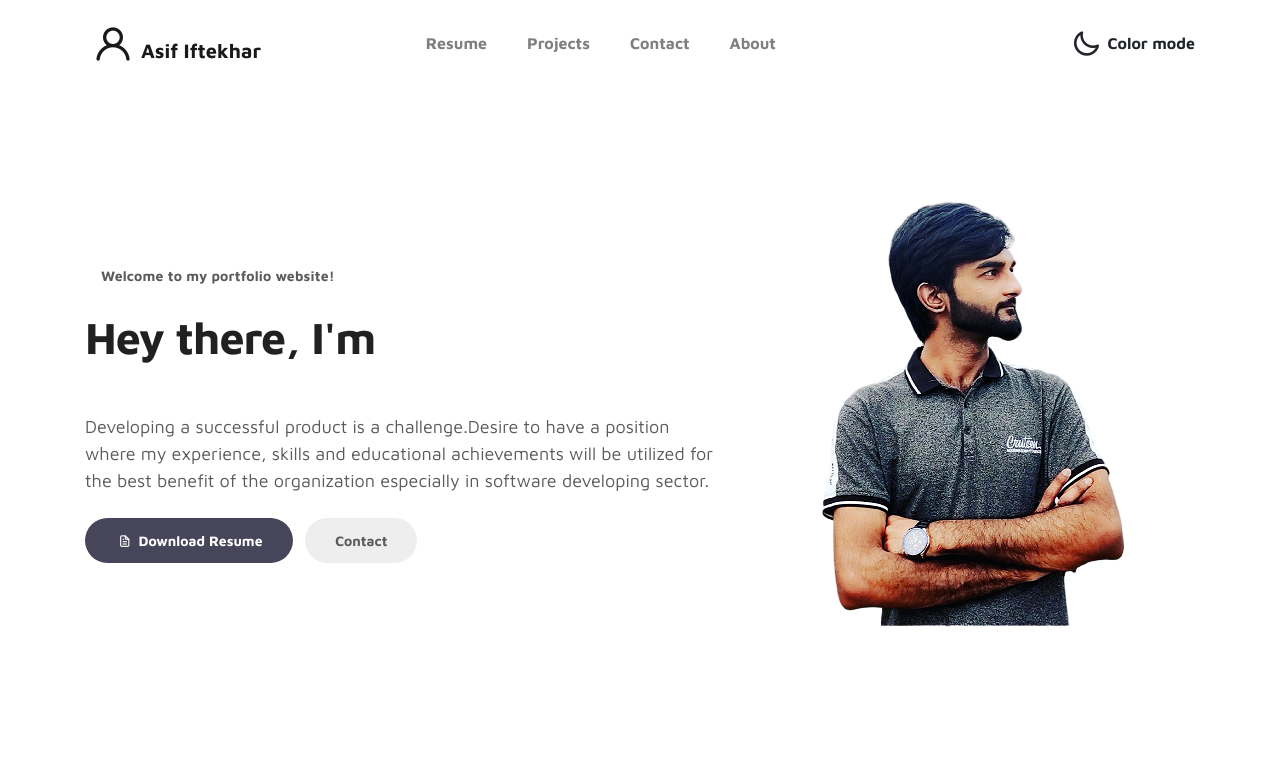
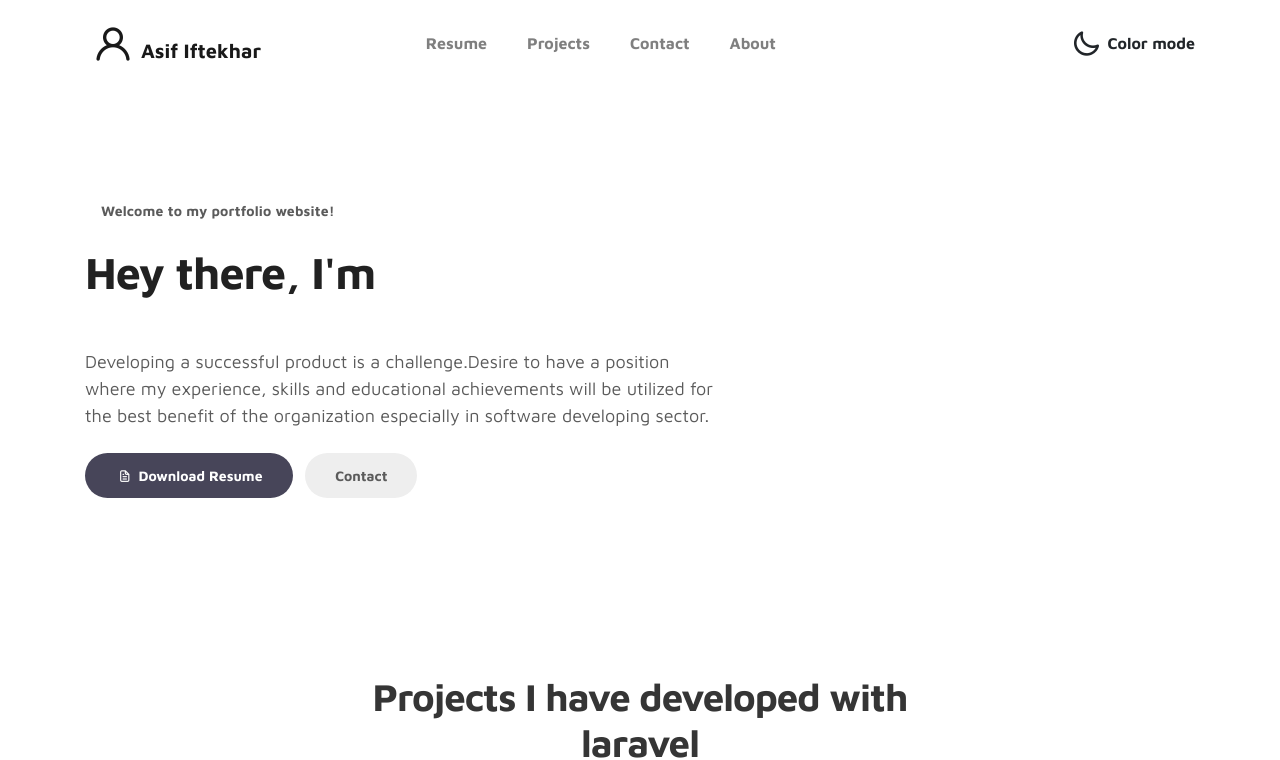
Before and after one commit to Asif-Iftekher-Pial/my-portfolio, a plain HTML site: page index.html in a window 1280 px wide. Shown: the top 760 px of the page. Drawn offline with Linux system fonts and the light colour scheme.

Commit message:
picture removed

```diff
--- a/index.html
+++ b/index.html
@@ -103,7 +103,7 @@
         <div class="col-lg-5 col-md-12 col-12">
           <div class="about-image">
             <!-- <img src="images/my_image/perfect.png" alt="" srcset=""> -->
-            <img src="images/my_image/perfect.png" class="img-fluid" alt="svg image">
+<!--             <img src="images/my_image/perfect.png" class="img-fluid" alt="svg image"> -->
           </div>
         </div>
 
```
